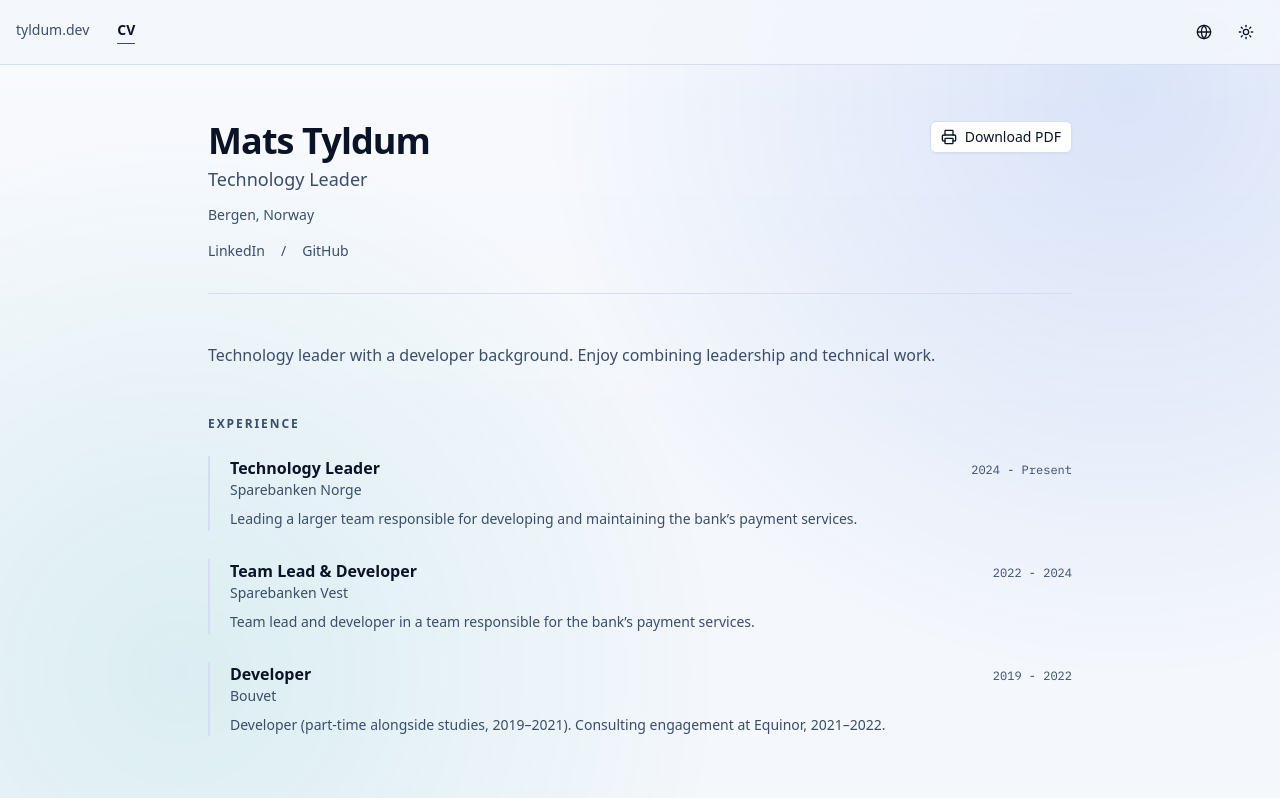
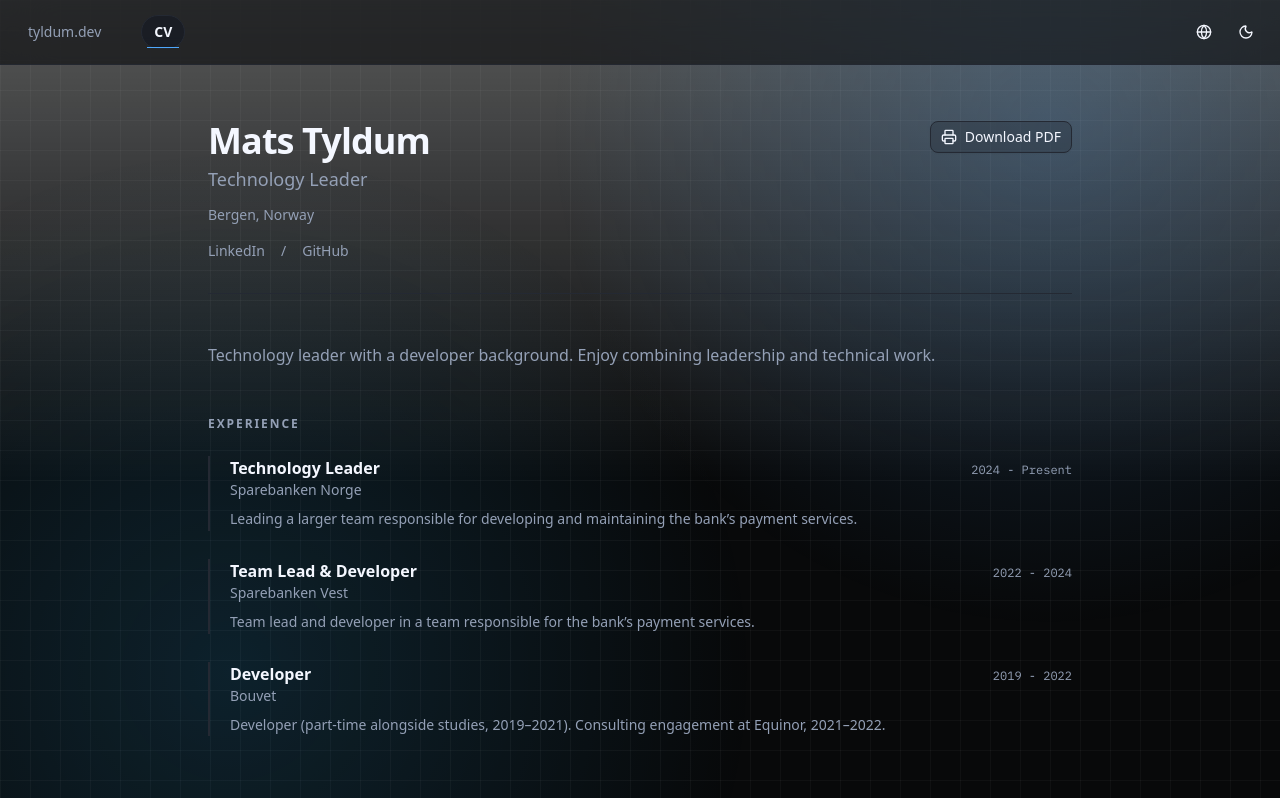
Before and after one commit to maattss/tyldum-dev, a Next.js app: page /en/cv in a window 1280 px wide. Shown: the top 798 px of the page. Built offline with nearby package versions, Linux system fonts and the light colour scheme.

Commit message:
feat: introduce linear-inspired visual language

```diff
--- a/src/app/[locale]/layout.tsx
+++ b/src/app/[locale]/layout.tsx
@@ -16,8 +16,8 @@ export const viewport: Viewport = {
   initialScale: 1,
   viewportFit: "cover",
   themeColor: [
-    { media: "(prefers-color-scheme: light)", color: "#f6f8fb" },
-    { media: "(prefers-color-scheme: dark)", color: "#0b1220" },
+    { media: "(prefers-color-scheme: light)", color: "#f7f9fd" },
+    { media: "(prefers-color-scheme: dark)", color: "#08090a" },
   ],
 };
 
@@ -128,7 +128,7 @@ export default async function LocaleLayout({
       >
         <ThemeProvider
           attribute="class"
-          defaultTheme="system"
+          defaultTheme="dark"
           enableSystem
           disableTransitionOnChange
         >
--- a/src/app/globals.css
+++ b/src/app/globals.css
@@ -57,72 +57,72 @@
 }
 
 :root {
-  --radius: 0.5rem;
-  --background: #f4f7fc;
-  --foreground: #0b1426;
+  --radius: 0.625rem;
+  --background: #f7f9fd;
+  --foreground: #0f1523;
   --card: #ffffff;
-  --card-foreground: #0b1426;
+  --card-foreground: #0f1523;
   --popover: #ffffff;
-  --popover-foreground: #0b1426;
-  --primary: #0a4ddb;
-  --primary-foreground: #f8fbff;
-  --secondary: #e7eefb;
-  --secondary-foreground: #123470;
-  --muted: #edf2fb;
-  --muted-foreground: #3b4d69;
-  --accent: #d8f3f0;
-  --accent-foreground: #0b5a53;
+  --popover-foreground: #0f1523;
+  --primary: #2b7fff;
+  --primary-foreground: #f7fbff;
+  --secondary: #ebf0f9;
+  --secondary-foreground: #1e2e49;
+  --muted: #eef3fb;
+  --muted-foreground: #4b5a72;
+  --accent: #dff7fb;
+  --accent-foreground: #0f5060;
   --destructive: #b42318;
-  --border: #d5def0;
-  --input: #d5def0;
-  --ring: #00a39f;
-  --chart-1: #0a4ddb;
-  --chart-2: #00a39f;
-  --chart-3: #2f6de5;
-  --chart-4: #5b8ef2;
-  --chart-5: #8ab0f8;
+  --border: #dbe3f1;
+  --input: #dbe3f1;
+  --ring: #2fb9ff;
+  --chart-1: #2b7fff;
+  --chart-2: #2fb9ff;
+  --chart-3: #5d95ff;
+  --chart-4: #7faafc;
+  --chart-5: #a9c3fd;
   --sidebar: #ffffff;
-  --sidebar-foreground: #0b1426;
-  --sidebar-primary: #0a4ddb;
-  --sidebar-primary-foreground: #f8fbff;
-  --sidebar-accent: #e7eefb;
-  --sidebar-accent-foreground: #0b1426;
-  --sidebar-border: #d5def0;
-  --sidebar-ring: #00a39f;
+  --sidebar-foreground: #0f1523;
+  --sidebar-primary: #2b7fff;
+  --sidebar-primary-foreground: #f7fbff;
+  --sidebar-accent: #ebf0f9;
+  --sidebar-accent-foreground: #0f1523;
+  --sidebar-border: #dbe3f1;
+  --sidebar-ring: #2fb9ff;
 }
 
 .dark {
-  --background: #070f1d;
-  --foreground: #dde8ff;
-  --card: #0d172c;
-  --card-foreground: #dde8ff;
-  --popover: #0d172c;
-  --popover-foreground: #dde8ff;
-  --primary: #6ea1ff;
-  --primary-foreground: #04112a;
-  --secondary: #13203a;
-  --secondary-foreground: #cdddf8;
-  --muted: #14233e;
-  --muted-foreground: #91a9cc;
-  --accent: #0e3d3b;
-  --accent-foreground: #d8f7f4;
+  --background: #08090a;
+  --foreground: #f4f7ff;
+  --card: #111318;
+  --card-foreground: #f4f7ff;
+  --popover: #111318;
+  --popover-foreground: #f4f7ff;
+  --primary: #4ea7fc;
+  --primary-foreground: #02060f;
+  --secondary: #171b23;
+  --secondary-foreground: #d6deee;
+  --muted: #161b25;
+  --muted-foreground: #94a0b6;
+  --accent: #132234;
+  --accent-foreground: #d6e9ff;
   --destructive: #ef4444;
-  --border: #223454;
-  --input: #223454;
-  --ring: #39c7bf;
-  --chart-1: #6ea1ff;
-  --chart-2: #39c7bf;
-  --chart-3: #9ebdff;
-  --chart-4: #81d5cd;
-  --chart-5: #c2d4ff;
-  --sidebar: #0d172c;
-  --sidebar-foreground: #dde8ff;
-  --sidebar-primary: #6ea1ff;
-  --sidebar-primary-foreground: #04112a;
-  --sidebar-accent: #13203a;
-  --sidebar-accent-foreground: #cdddf8;
-  --sidebar-border: #223454;
-  --sidebar-ring: #39c7bf;
+  --border: #242933;
+  --input: #242933;
+  --ring: #4ea7fc;
+  --chart-1: #4ea7fc;
+  --chart-2: #2fb9ff;
+  --chart-3: #7fbfff;
+  --chart-4: #7ad6c4;
+  --chart-5: #afc8f1;
+  --sidebar: #111318;
+  --sidebar-foreground: #f4f7ff;
+  --sidebar-primary: #4ea7fc;
+  --sidebar-primary-foreground: #02060f;
+  --sidebar-accent: #171b23;
+  --sidebar-accent-foreground: #d6deee;
+  --sidebar-border: #242933;
+  --sidebar-ring: #4ea7fc;
 }
 
 @layer base {
@@ -132,7 +132,7 @@
 
   body {
     @apply bg-background text-foreground;
-    background-image: linear-gradient(180deg, rgb(255 255 255 / 0.4), transparent 28rem);
+    background-image: linear-gradient(180deg, rgb(255 255 255 / 0.32), transparent 30rem);
     background-attachment: fixed;
   }
 }
@@ -154,7 +154,10 @@
 }
 
 .gradient-text {
-  color: var(--foreground);
+  background: linear-gradient(180deg, color-mix(in srgb, var(--foreground) 95%, white 5%) 0%, color-mix(in srgb, var(--foreground) 72%, #7faafc 28%) 100%);
+  -webkit-background-clip: text;
+  -webkit-text-fill-color: transparent;
+  background-clip: text;
 }
 
 .bg-gradient-blur {
@@ -164,12 +167,18 @@
   overflow: hidden;
   pointer-events: none;
   background-image:
-    radial-gradient(circle at 88% 12%, rgb(10 77 219 / 0.12) 0%, transparent 44%),
-    radial-gradient(circle at 14% 84%, rgb(0 163 159 / 0.1) 0%, transparent 42%);
+    radial-gradient(circle at 82% 16%, rgb(78 167 252 / 0.16) 0%, transparent 38%),
+    radial-gradient(circle at 18% 84%, rgb(47 185 255 / 0.1) 0%, transparent 42%),
+    linear-gradient(rgb(15 21 35 / 0.05) 1px, transparent 1px),
+    linear-gradient(90deg, rgb(15 21 35 / 0.05) 1px, transparent 1px);
+  background-size: auto, auto, 30px 30px, 30px 30px;
 }
 
 .dark .bg-gradient-blur {
   background-image:
-    radial-gradient(circle at 88% 12%, rgb(110 161 255 / 0.2) 0%, transparent 44%),
-    radial-gradient(circle at 14% 84%, rgb(57 199 191 / 0.16) 0%, transparent 42%);
+    radial-gradient(circle at 82% 16%, rgb(78 167 252 / 0.2) 0%, transparent 40%),
+    radial-gradient(circle at 18% 84%, rgb(47 185 255 / 0.14) 0%, transparent 42%),
+    linear-gradient(rgb(255 255 255 / 0.035) 1px, transparent 1px),
+    linear-gradient(90deg, rgb(255 255 255 / 0.035) 1px, transparent 1px);
+  background-size: auto, auto, 30px 30px, 30px 30px;
 }
--- a/src/components/header-nav-links.tsx
+++ b/src/components/header-nav-links.tsx
@@ -20,12 +20,16 @@ function NavLink({ href, label, locale, isCvLink = false }: NavLinkProps) {
   return (
     <Link
       href={href}
-      className="group relative pb-1 text-sm font-medium transition-colors duration-150"
+      className={`group relative rounded-full px-3 py-1.5 text-sm font-medium transition-colors duration-150 ${
+        isActive
+          ? "border border-border bg-secondary/80 text-foreground"
+          : "text-muted-foreground hover:text-foreground"
+      }`}
     >
-      <span className={isActive ? "text-foreground font-semibold" : "text-muted-foreground group-hover:text-foreground"}>
+      <span className={isActive ? "font-semibold" : ""}>
         {label}
       </span>
-      <span className={`absolute bottom-0 left-0 h-px bg-primary transition-all duration-200 ${isActive ? "w-full" : "w-0 group-hover:w-full"}`} />
+      <span className={`absolute bottom-0 left-1/2 h-px -translate-x-1/2 bg-primary transition-all duration-200 ${isActive ? "w-8" : "w-0 group-hover:w-6"}`} />
     </Link>
   );
 }
--- a/src/components/header.tsx
+++ b/src/components/header.tsx
@@ -25,7 +25,7 @@ export async function Header() {
   const locale = await getLocale();
 
   return (
-    <header className="sticky top-0 z-50 w-full border-b border-border bg-background/95 backdrop-blur supports-[backdrop-filter]:bg-background/85 pt-[env(safe-area-inset-top)]">
+    <header className="sticky top-0 z-50 w-full border-b border-border/80 bg-background/75 backdrop-blur-xl supports-[backdrop-filter]:bg-background/60 pt-[env(safe-area-inset-top)]">
       <div className="container mx-auto flex h-16 items-center justify-between px-4">
         <nav className="flex items-center gap-7">
           <HeaderNavLinks locale={locale} homeLabel="tyldum.dev" cvLabel={t("cv")} />
--- a/src/components/social-links.tsx
+++ b/src/components/social-links.tsx
@@ -10,7 +10,7 @@ export async function SocialLinks() {
       <Button
         size="lg"
         asChild
-        className="w-full sm:w-auto bg-primary hover:bg-primary/95 text-primary-foreground"
+        className="w-full sm:w-auto bg-primary text-primary-foreground shadow-[0_18px_45px_-25px_rgba(78,167,252,0.95)] hover:bg-primary/90"
       >
         <a
           href="https://www.linkedin.com/in/mtyldum/"
@@ -26,7 +26,7 @@ export async function SocialLinks() {
         variant="outline"
         size="lg"
         asChild
-        className="w-full sm:w-auto border-border bg-card hover:bg-secondary"
+        className="w-full sm:w-auto border-border bg-card/75 hover:bg-secondary/75 backdrop-blur-sm"
       >
         <a
           href="https://github.com/maattss"
--- a/src/i18n/messages/en.json
+++ b/src/i18n/messages/en.json
@@ -8,7 +8,12 @@
     "greeting": "Hi, I'm",
     "name": "Mats Tyldum",
     "tagline": "Technology Leader at Sparebanken Norge",
-    "description": "Curious about what I'm working on—or want to chat? Take a look at my GitHub, or send me a message on LinkedIn."
+    "description": "Curious about what I'm working on—or want to chat? Take a look at my GitHub, or send me a message on LinkedIn.",
+    "cards": {
+      "role": "Role",
+      "location": "Location",
+      "education": "Education"
+    }
   },
   "about": {
     "title": "About me",
--- a/src/i18n/messages/no.json
+++ b/src/i18n/messages/no.json
@@ -8,7 +8,12 @@
     "greeting": "Hei!",
     "name": "Mats Tyldum",
     "tagline": "Teknologileder, Sparebanken Norge",
-    "description": "Nysgjerrig på hva jeg jobber med – eller lyst til å ta en prat? Ta en titt på GitHub-profilen min, eller send meg en melding på LinkedIn."
+    "description": "Nysgjerrig på hva jeg jobber med – eller lyst til å ta en prat? Ta en titt på GitHub-profilen min, eller send meg en melding på LinkedIn.",
+    "cards": {
+      "role": "Rolle",
+      "location": "Lokasjon",
+      "education": "Utdanning"
+    }
   },
   "about": {
     "title": "Om meg",
```
Also changed, not shown: src/components/hero.tsx (+30 -7 lines).
